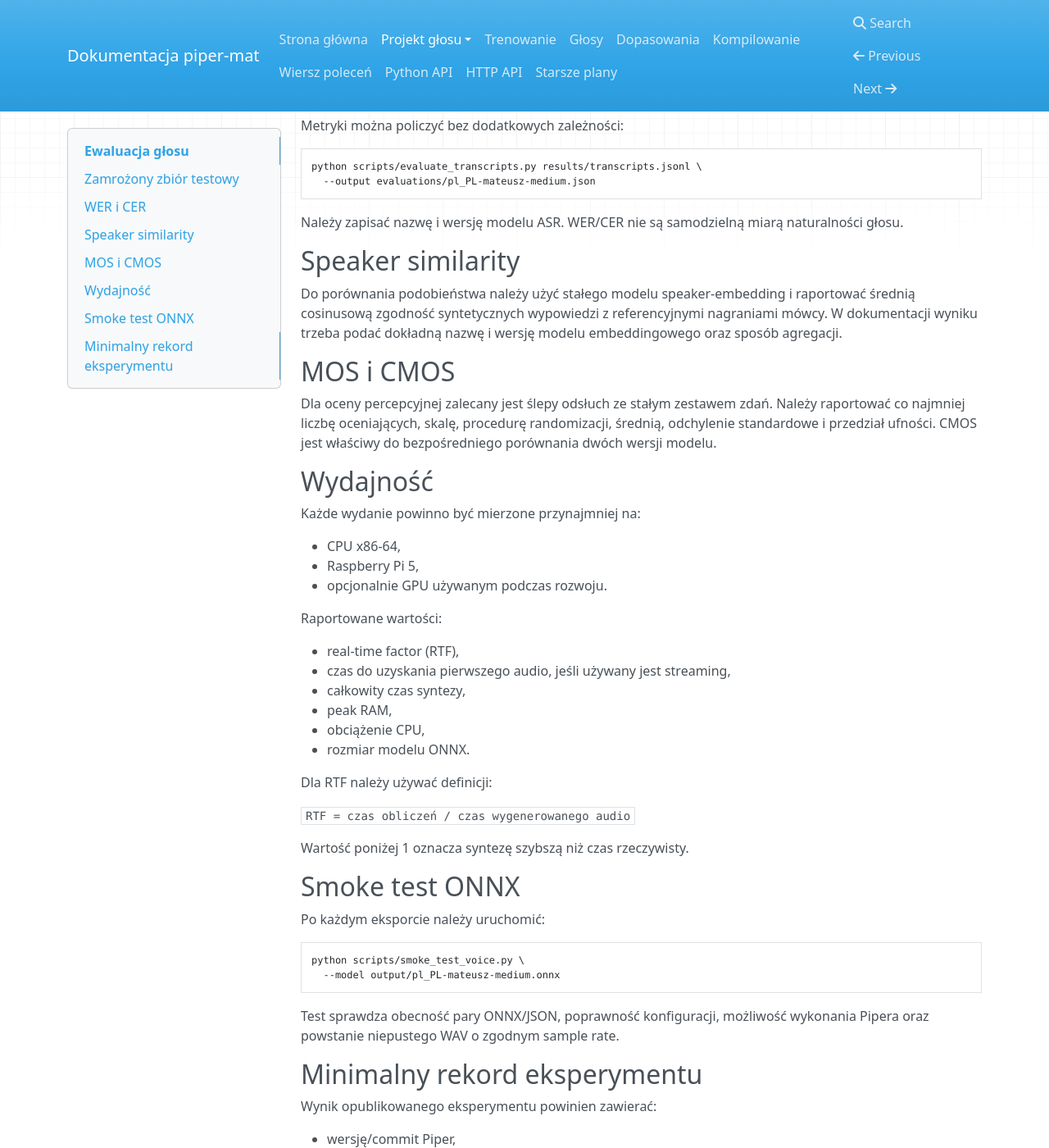
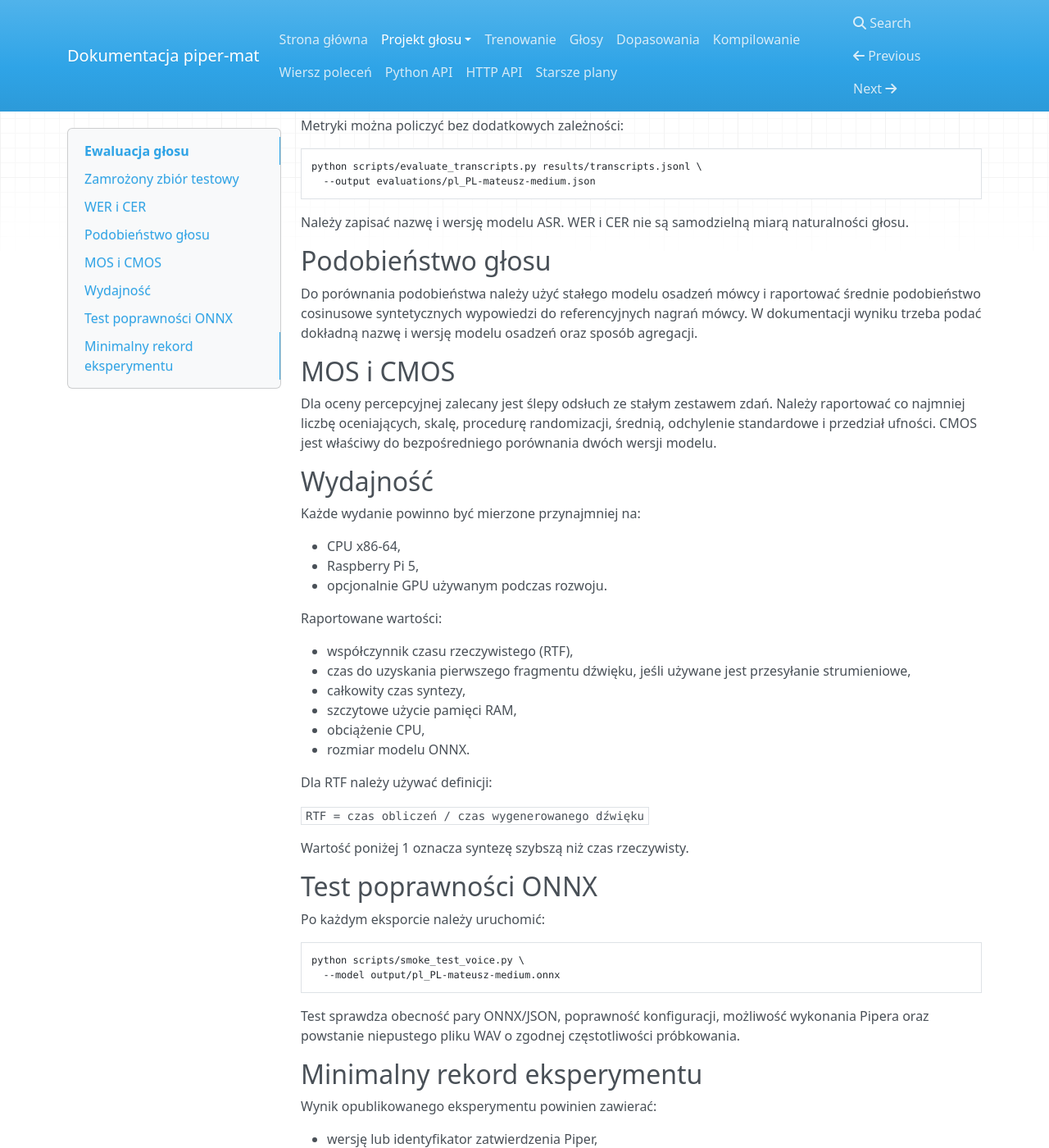
Before and after one commit to MatPomGit/piper-mat, an MkDocs documentation site: the page built from docs/EVALUATION.md, in a window 1280 px wide and 1400 px high, scrolled down 630 px. Shown: the whole window at 82% size. Built offline with MkDocs 1.6.1, drawn with Linux system fonts in a browser that asks for light colours; nearby versions of some CDN libraries; some of the changed text lies outside the part shown.

Commit message:
Spolszcz terminologię ewaluacji

````diff
--- a/docs/EVALUATION.md
+++ b/docs/EVALUATION.md
@@ -29,11 +29,11 @@ python scripts/evaluate_transcripts.py results/transcripts.jsonl \
   --output evaluations/pl_PL-mateusz-medium.json
 ```
 
-Należy zapisać nazwę i wersję modelu ASR. WER/CER nie są samodzielną miarą naturalności głosu.
+Należy zapisać nazwę i wersję modelu ASR. WER i CER nie są samodzielną miarą naturalności głosu.
 
-## Speaker similarity
+## Podobieństwo głosu
 
-Do porównania podobieństwa należy użyć stałego modelu speaker-embedding i raportować średnią cosinusową zgodność syntetycznych wypowiedzi z referencyjnymi nagraniami mówcy. W dokumentacji wyniku trzeba podać dokładną nazwę i wersję modelu embeddingowego oraz sposób agregacji.
+Do porównania podobieństwa należy użyć stałego modelu osadzeń mówcy i raportować średnie podobieństwo cosinusowe syntetycznych wypowiedzi do referencyjnych nagrań mówcy. W dokumentacji wyniku trzeba podać dokładną nazwę i wersję modelu osadzeń oraz sposób agregacji.
 
 ## MOS i CMOS
 
@@ -49,20 +49,20 @@ Każde wydanie powinno być mierzone przynajmniej na:
 
 Raportowane wartości:
 
-- real-time factor (RTF),
-- czas do uzyskania pierwszego audio, jeśli używany jest streaming,
+- współczynnik czasu rzeczywistego (RTF),
+- czas do uzyskania pierwszego fragmentu dźwięku, jeśli używane jest przesyłanie strumieniowe,
 - całkowity czas syntezy,
-- peak RAM,
+- szczytowe użycie pamięci RAM,
 - obciążenie CPU,
 - rozmiar modelu ONNX.
 
 Dla RTF należy używać definicji:
 
-`RTF = czas obliczeń / czas wygenerowanego audio`
+`RTF = czas obliczeń / czas wygenerowanego dźwięku`
 
 Wartość poniżej 1 oznacza syntezę szybszą niż czas rzeczywisty.
 
-## Smoke test ONNX
+## Test poprawności ONNX
 
 Po każdym eksporcie należy uruchomić:
 
@@ -71,20 +71,20 @@ python scripts/smoke_test_voice.py \
   --model output/pl_PL-mateusz-medium.onnx
 ```
 
-Test sprawdza obecność pary ONNX/JSON, poprawność konfiguracji, możliwość wykonania Pipera oraz powstanie niepustego WAV o zgodnym sample rate.
+Test sprawdza obecność pary ONNX/JSON, poprawność konfiguracji, możliwość wykonania Pipera oraz powstanie niepustego pliku WAV o zgodnej częstotliwości próbkowania.
 
 ## Minimalny rekord eksperymentu
 
 Wynik opublikowanego eksperymentu powinien zawierać:
 
-- wersję/commit Piper,
-- checkpoint bazowy i jego SHA-256,
-- seed,
+- wersję lub identyfikator zatwierdzenia Piper,
+- bazowy punkt kontrolny i jego SHA-256,
+- ziarno losowania,
 - parametry treningu,
 - wersje Python, PyTorch, Lightning, CUDA i eSpeak NG,
-- SHA-256 dataset metadata oraz pliku splitów,
+- SHA-256 metadanych zbioru danych oraz pliku podziału,
 - WER i CER,
-- speaker similarity,
+- podobieństwo głosu,
 - MOS/CMOS, jeśli przeprowadzono badanie,
-- benchmarki sprzętowe,
+- pomiary wydajności sprzętowej,
 - SHA-256 finalnego ONNX i JSON.
````
Also changed, not shown: other parts of docs/EVALUATION.md (+2 -2 lines).
